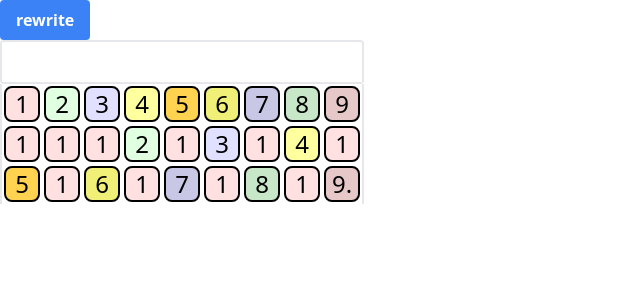
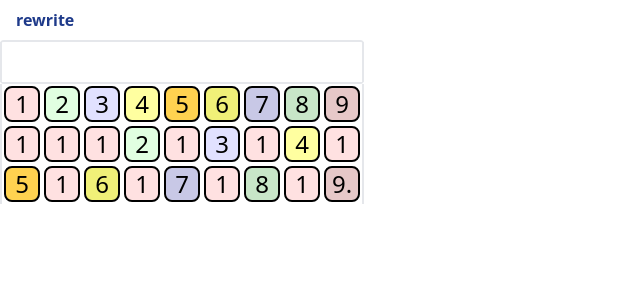
Before and after one commit to RGilyazov/numbers_puzzle, a React (Create React App) app: page / in a window 1280 px wide. Shown: the top 300 px of the page, without its empty margins (0-640 px from the left). Built offline with nearby package versions, Linux system fonts and the light colour scheme.

Commit message:
disable cell selection

```diff
--- a/src/features/puzzleGame/Cell.jsx
+++ b/src/features/puzzleGame/Cell.jsx
@@ -28,7 +28,7 @@ export default function Cell(props) {
   return (
     <div className={`flex justify-center items-center w-10 h-10  ${deleted?'animate-fallDown-cell':''}`}>
        <div ref={ref}
-        className={`${active||deleted ?'animate-shake-cell':''} box-border rounded-lg text-center flex justify-center items-center text-2xl ${active ? "border-2 border-red-400 w-10 h-10" : value?"border-2 border-black w-9 h-9":'w-9 h-9'
+        className={`${active||deleted ?'animate-shake-cell':''} select-none box-border rounded-lg text-center flex justify-center items-center text-2xl ${active ? "border-2 border-red-400 w-10 h-10" : value?"border-2 border-black w-9 h-9":' border-black w-9 h-9'
           }`}
         style={{ backgroundColor:color}}>
         {value ? value : ''}{last ? '.' : ''}
--- a/src/features/puzzleGame/PuzzleGame.jsx
+++ b/src/features/puzzleGame/PuzzleGame.jsx
@@ -16,7 +16,7 @@ export default function PuzzleGame(props){
   return   (
   <div className="">
         <button onClick={handleButtonClick} className =
-                    {'bg-blue-500 hover:bg-blue-700 text-white font-bold py-2 px-4 rounded'} type="button">rewrite
+                    {'hover:underline text-blue-900 box-border font-bold py-2 px-4 rounded'} type="button">rewrite
         </button>
         <div className='bg-white border-t-2 border-b-2 rounded w-fit'>
             <Row id = {topRow.id} cells = {topRow.cells} />
```
